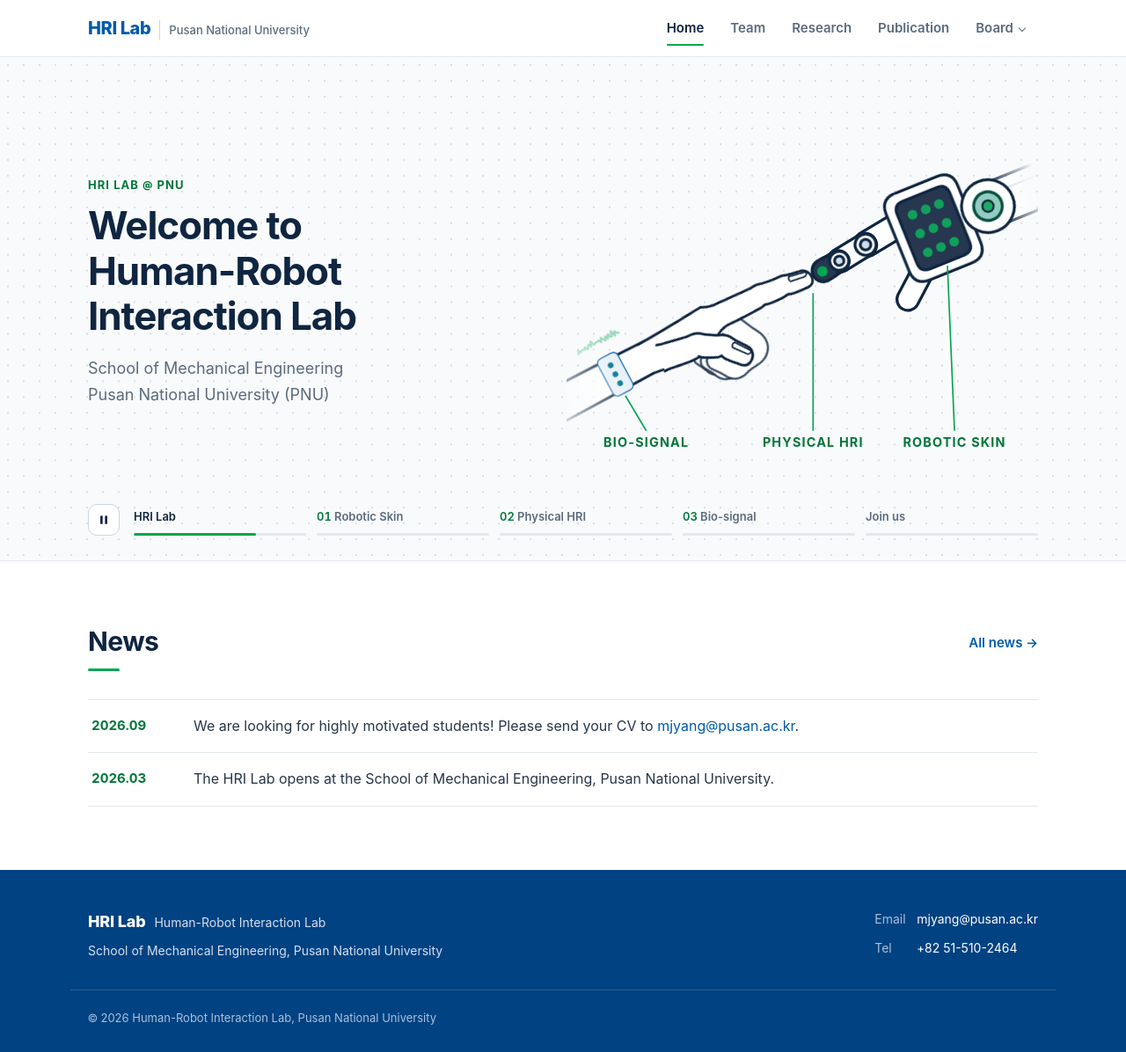
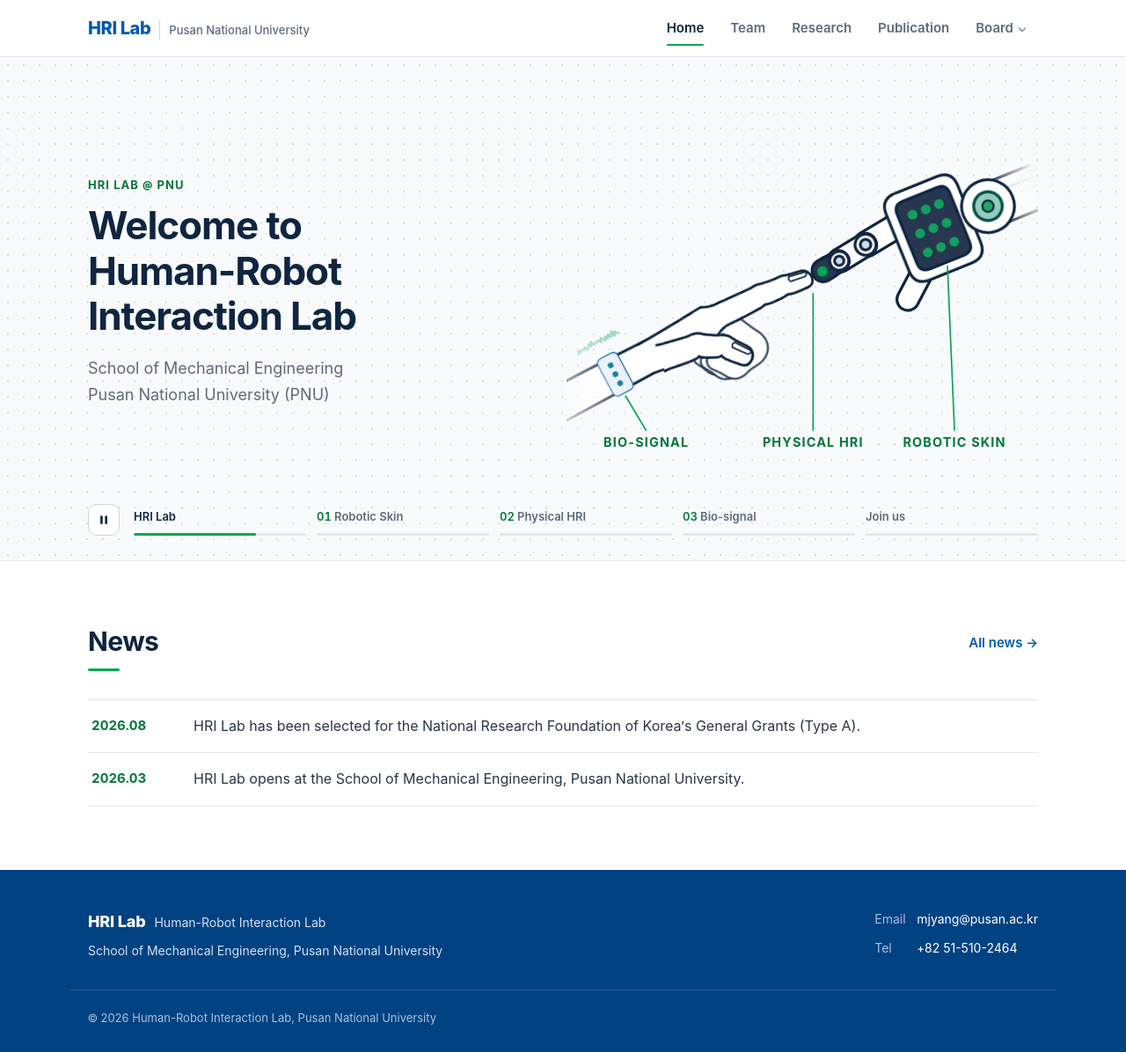
Before and after one commit to hripnu/hripnu.github.io, a Jekyll site: the page built from index.html, in a window 1280 px wide and 1196 px high. Shown: the whole window at 88% size. Built offline with Jekyll 4.4.1, drawn with Linux system fonts in a browser that asks for light colours; some web fonts are replaced.

Commit message:
Update news.yml

```diff
--- a/_data/news.yml
+++ b/_data/news.yml
@@ -10,7 +10,9 @@
 # text: plain text; **bold**, *italic*, and [links](https://...) also work
 
 # SAMPLE entries (placeholders showing how news looks): edit or delete them.
-- date: 2026-09-01
-  text: "We are looking for highly motivated students! Please send your CV to [mjyang@pusan.ac.kr](mailto:mjyang@pusan.ac.kr)."
-- date: 2026-03-01
-  text: "The HRI Lab opens at the School of Mechanical Engineering, Pusan National University."
+- date: 2026-08-28
+  text: "HRI Lab has been selected for the National Research Foundation of Korea's General Grants (Type A)."
+#- date: 2026-09-01
+#  text: "We are looking for highly motivated students! Please send your CV to [mjyang@pusan.ac.kr](mailto:mjyang@pusan.ac.kr)."
+- date: 2026-03-02
+  text: "HRI Lab opens at the School of Mechanical Engineering, Pusan National University."
```
